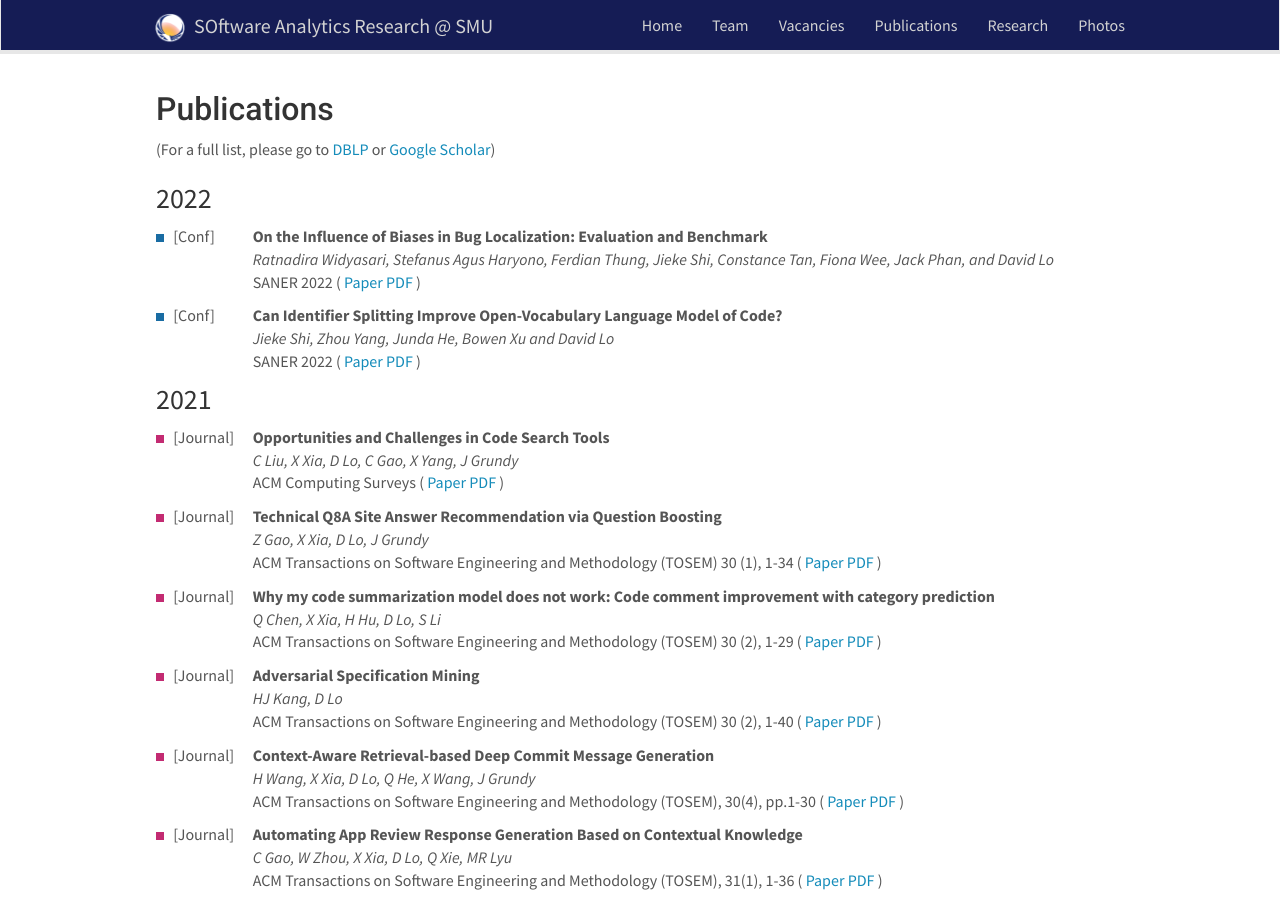
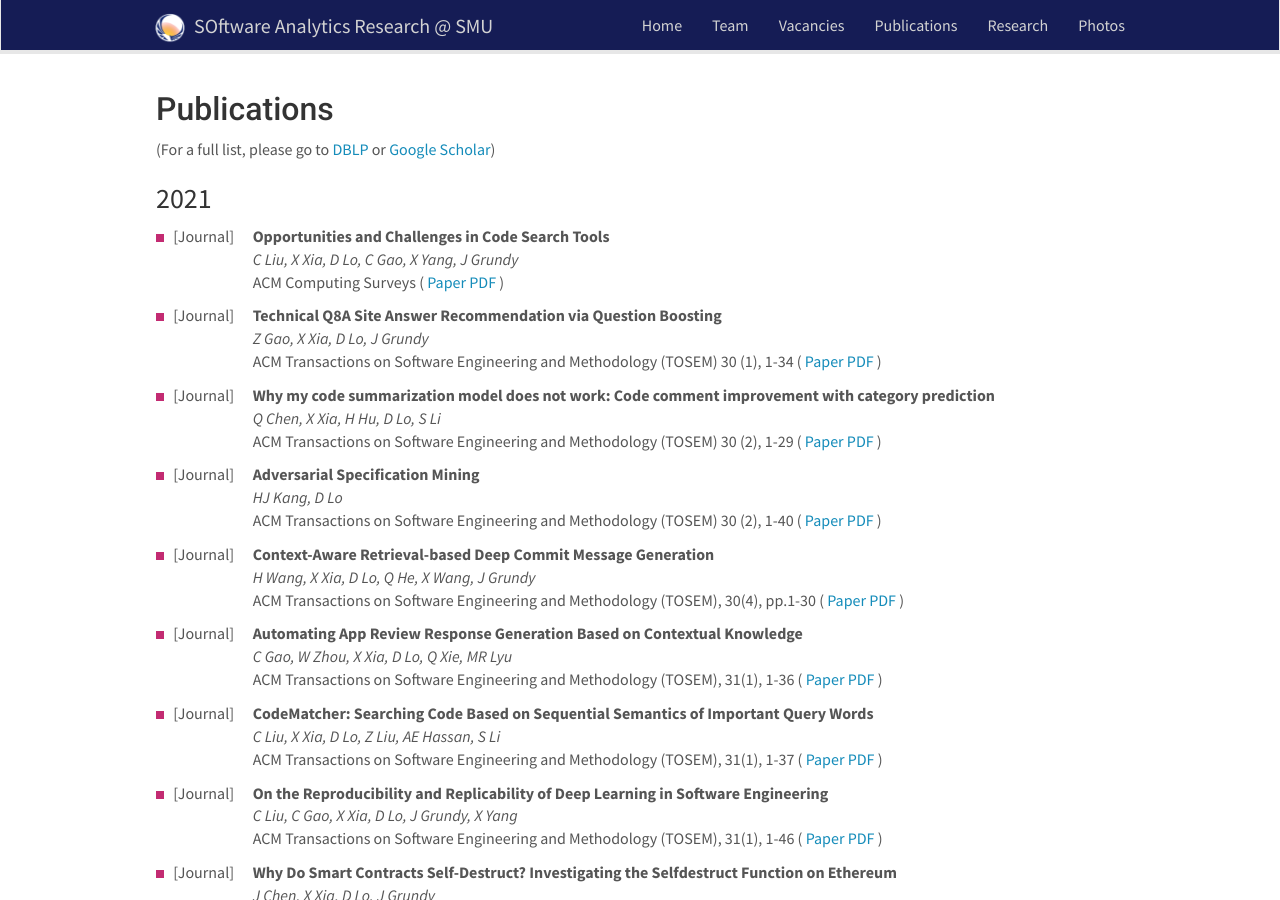
Before and after one commit to soarsmu/soarsmu.github.io, a Jekyll site: the page built from _pages/publications.md, in a window 1280 px wide and 900 px high. Built offline with Jekyll 4.4.1, drawn with Linux system fonts in a browser that asks for light colours; nearby versions of some CDN libraries; some of the changed text lies outside the part shown.

Commit message:
publist: update publist

```diff
--- a/_data/publist.yml
+++ b/_data/publist.yml
@@ -9,7 +9,7 @@
   code:
   highlight:
   news2:
-  year: 2022
+  year: 2021
 - title: "Can Identifier Splitting Improve Open-Vocabulary Language Model of Code?"
   image:
   description:
@@ -21,7 +21,7 @@
   code:
   highlight:
   news2:
-  year: 2022
+  year: 2021
 - title: "Why Do Smart Contracts Self-Destruct? Investigating the Selfdestruct Function on Ethereum"
   image:
   description:
```
Also changed, not shown: 1 other file.
